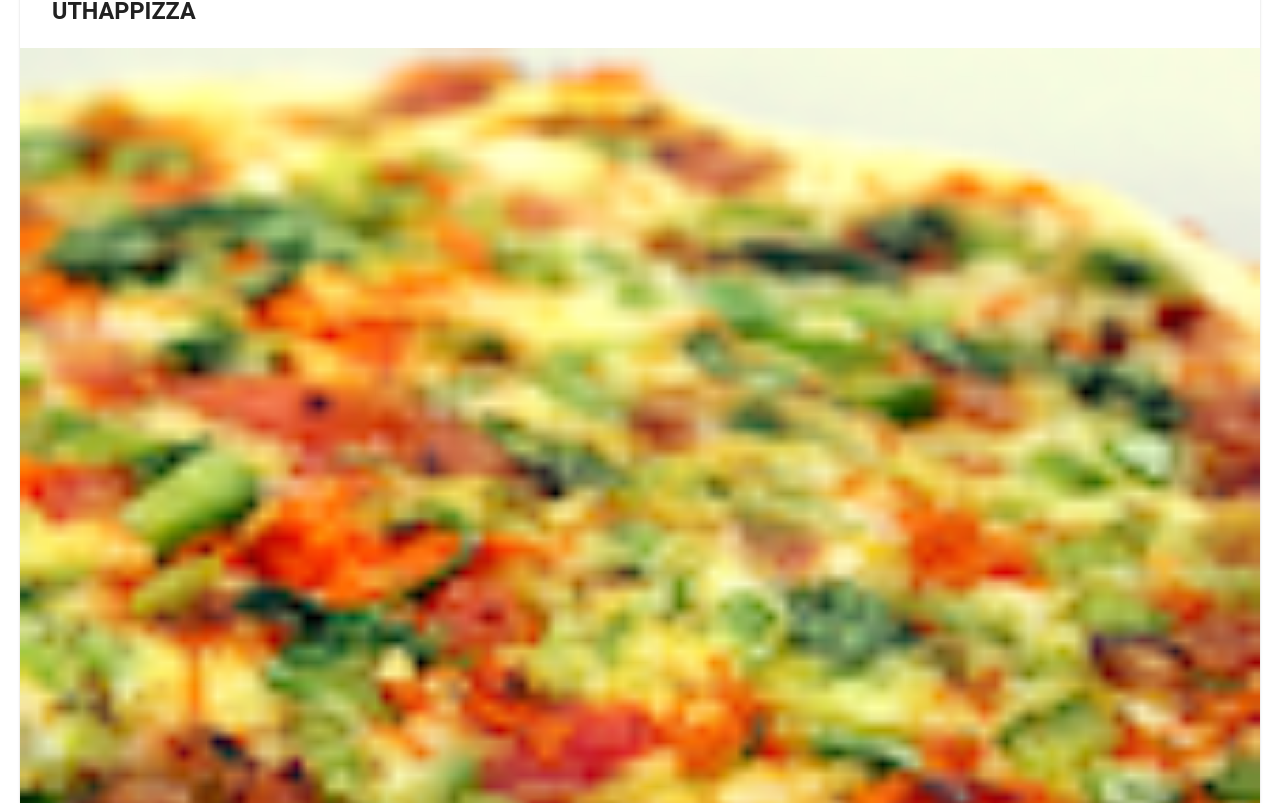
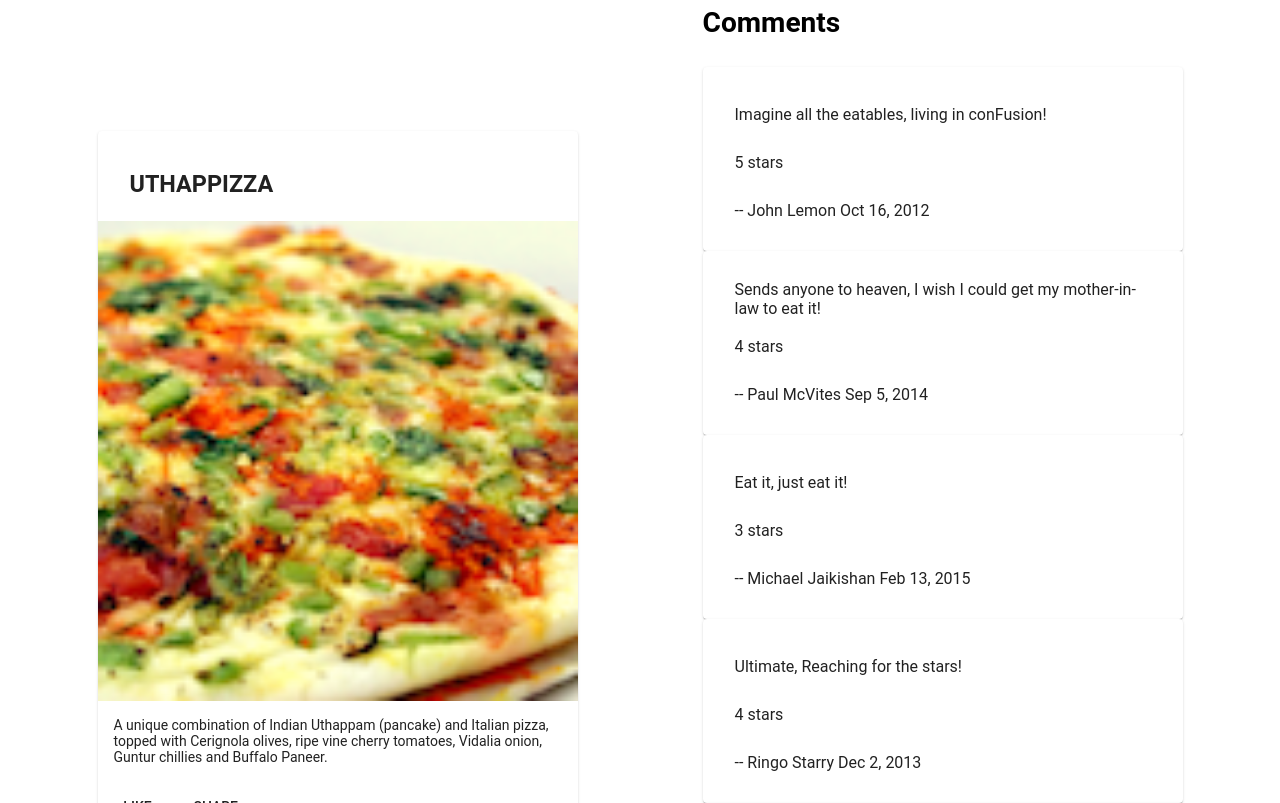
Before and after one commit to vitkovsky21/conFusion, an Angular app: page / in a window 1280 px wide. Shown: the part 617-1420 px from the top of the page. Built offline with nearby package versions, Linux system fonts and the light colour scheme.

Commit message:
first assignment commit

```diff
--- a/src/app/app.module.ts
+++ b/src/app/app.module.ts
@@ -13,11 +13,13 @@
 import { MatButtonModule } from '@angular/material/button';
 import { MatGridListModule } from '@angular/material/grid-list';
 import { MenuComponent } from './menu/menu.component';
+import { DishdetailComponent } from './dishdetail/dishdetail.component';
 
 @NgModule({
   declarations: [
     AppComponent,
-    MenuComponent
+    MenuComponent,
+    DishdetailComponent
   ],
   imports: [
     BrowserModule,
--- /dev/null
+++ b/src/app/dishdetail/dishdetail.component.html
@@ -0,0 +1,45 @@
+<div class="container"
+    fxLayout="row"
+    fxLayout.sm="column"
+    fxLayout.xs="column"
+    fxLayoutAlign.gt-md="space-around center"
+    fxLayoutGap="10px"
+    fxLayoutGap.xs="0">
+
+  <div fxFlex="40">
+    <div fxFlex *ngIf="dish">
+        <mat-card>
+          <mat-card-header>
+            <mat-card-title>
+              <h3>{{dish.name | uppercase}}</h3>
+            </mat-card-title>
+          </mat-card-header>
+          <img mat-card-image src={{dish.image}} alt={{dish.name}}>
+          <mat-card-content>
+            <p>{{dish.description}}
+            </p>
+          </mat-card-content>
+          <mat-card-actions>
+            <button mat-button>LIKE</button>
+            <button mat-button>SHARE</button>
+          </mat-card-actions>
+        </mat-card>
+      </div>
+  </div>
+
+  <div fxFlex="40">
+    <div fxFlex *ngIf="dish">
+        <mat-card-title>
+            <h3>Comments</h3>
+          </mat-card-title>
+        <mat-card *ngFor="let comment of comments">
+          <mat-list>
+              <mat-list-item>{{ comment.comment }}</mat-list-item>
+              <mat-list-item>{{ comment.rating }} stars</mat-list-item>
+              <mat-list-item>-- {{ comment.author }} {{ comment.date | date: "mediumDate" }}</mat-list-item>
+          </mat-list>
+        </mat-card>
+      </div>
+  </div>
+
+</div>
--- /dev/null
+++ b/src/app/dishdetail/dishdetail.component.ts
@@ -0,0 +1,61 @@
+import { Component, OnInit } from '@angular/core';
+
+const DISH = {
+  id: '0',
+  name: 'Uthappizza',
+  image: '/assets/images/uthappizza.png',
+  category: 'mains',
+  featured: true,
+  label: 'Hot',
+  price: '4.99',
+  description: 'A unique combination of Indian Uthappam (pancake) and Italian pizza, topped with Cerignola olives, ripe vine cherry tomatoes, Vidalia onion, Guntur chillies and Buffalo Paneer.',
+  comments: [
+       {
+           rating: 5,
+           comment: 'Imagine all the eatables, living in conFusion!',
+           author: 'John Lemon',
+           date: '2012-10-16T17:57:28.556094Z'
+       },
+       {
+           rating: 4,
+           comment: 'Sends anyone to heaven, I wish I could get my mother-in-law to eat it!',
+           author: 'Paul McVites',
+           date: '2014-09-05T17:57:28.556094Z'
+       },
+       {
+           rating: 3,
+           comment: 'Eat it, just eat it!',
+           author: 'Michael Jaikishan',
+           date: '2015-02-13T17:57:28.556094Z'
+       },
+       {
+           rating: 4,
+           comment: 'Ultimate, Reaching for the stars!',
+           author: 'Ringo Starry',
+           date: '2013-12-02T17:57:28.556094Z'
+       },
+       {
+           rating: 2,
+           comment: 'It\'s your birthday, we\'re gonna party!',
+           author: '25 Cent',
+           date: '2011-12-02T17:57:28.556094Z'
+       }
+   ]
+};
+
+@Component({
+  selector: 'app-dishdetail',
+  templateUrl: './dishdetail.component.html',
+  styleUrls: ['./dishdetail.component.scss']
+})
+export class DishdetailComponent implements OnInit {
+
+  constructor() { }
+
+  ngOnInit(): void {
+  }
+
+  dish = DISH;
+  comments = this.dish.comments;
+
+}
--- a/src/app/menu/menu.component.html
+++ b/src/app/menu/menu.component.html
@@ -20,23 +20,7 @@
     </mat-grid-list>
   </div>
 
-  <div fxFlex *ngIf="selectedDish">
-    <mat-card>
-      <mat-card-header>
-        <mat-card-title>
-          <h3>{{selectedDish.name | uppercase}}</h3>
-        </mat-card-title>
-      </mat-card-header>
-      <img mat-card-image src={{selectedDish.image}} alt={{selectedDish.name}}>
-      <mat-card-content>
-        <p>{{selectedDish.description}}
-        </p>
-      </mat-card-content>
-      <mat-card-actions>
-        <button mat-button>LIKE</button>
-        <button mat-button>SHARE</button>
-      </mat-card-actions>
-    </mat-card>
-  </div>
+
+  <app-dishdetail></app-dishdetail>
 
 </div>
--- a/src/styles.scss
+++ b/src/styles.scss
@@ -10,3 +10,7 @@
   margin: 20px;
   display:flex;
 }
+
+.list {
+  margin: 0 auto;
+}
```
Also changed, not shown: src/app/dishdetail/dishdetail.component.scss (added), 1 other file (tests, documents, lock files or other folders).
